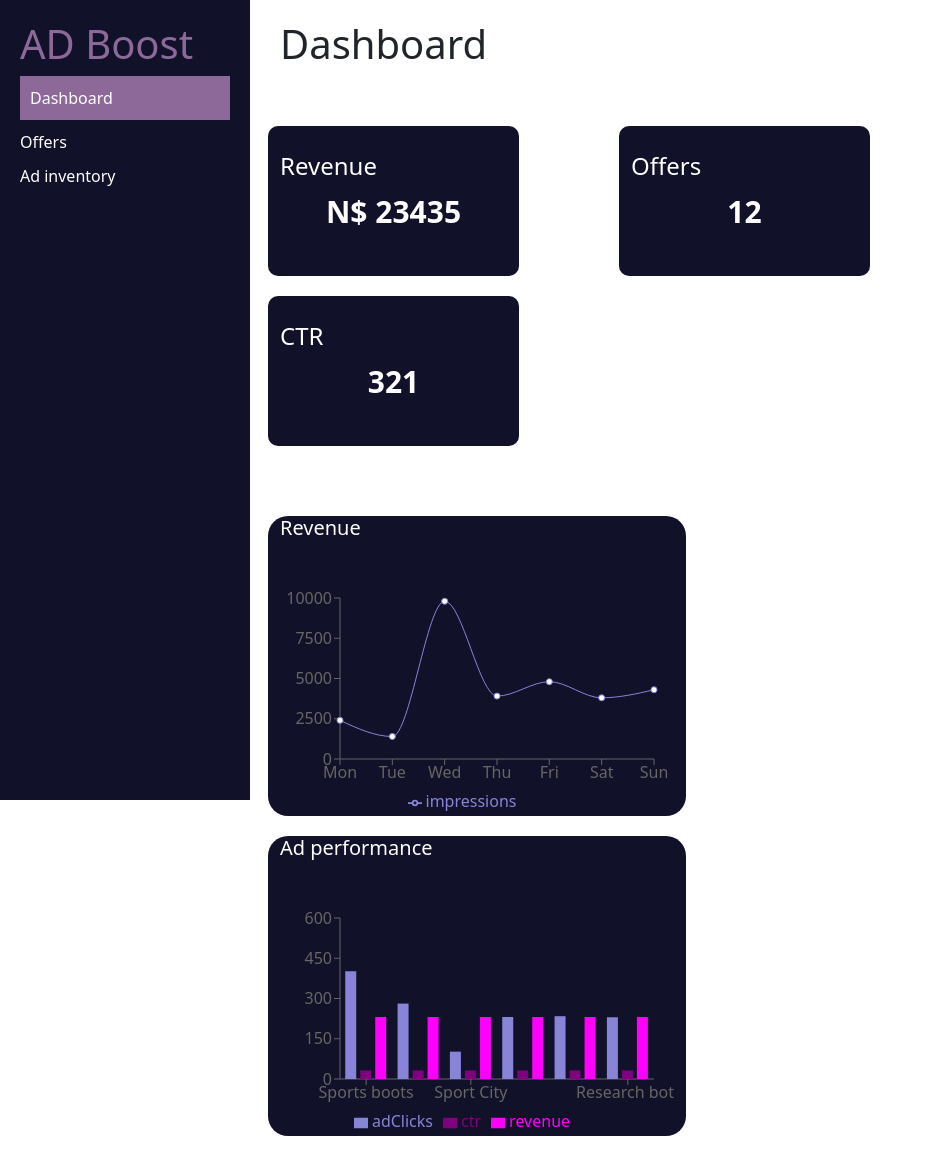
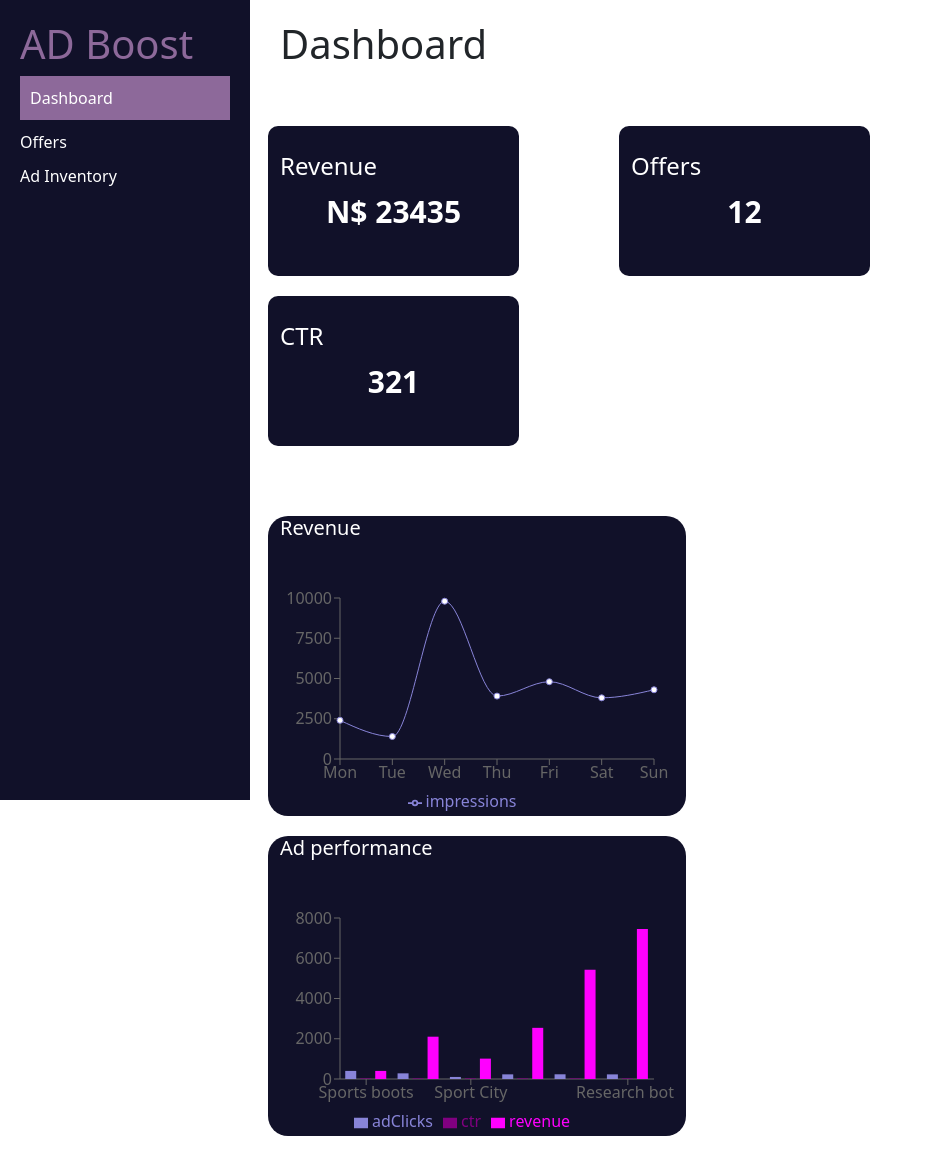
Before and after one commit to shwelep/AD-Server, a React (Create React App) app in the folder frontend/: page / in a window 1280 px wide. Shown: the whole page, without its empty margins (0-933 px from the left). Built offline with nearby package versions, Linux system fonts and the light colour scheme.

Commit message:
fixed bugs in publisher ad inventory

```diff
--- a/frontend/public/index.html
+++ b/frontend/public/index.html
@@ -24,7 +24,7 @@
       work correctly both with client-side routing and a non-root public URL.
       Learn how to configure a non-root public URL by running `npm run build`.
     -->
-    <title>React App</title>
+    <title>AD Boost</title>
   </head>
   <body>
     <noscript>You need to enable JavaScript to run this app.</noscript>
--- a/frontend/src/Components/AdEngagements.jsx
+++ b/frontend/src/Components/AdEngagements.jsx
@@ -4,12 +4,12 @@ import { XAxis, YAxis, BarChart, Rectangle, Bar, Tooltip, Legend, ResponsiveCont
 const AdEngagementsBarGraph = ({ }) => {
 
     const data = [
-        { ad: 'Sports boots', adClicks: 402, ctr: 32, revenue: 231 },
-        { ad: 'Book keep', adClicks: 281, ctr: 32, revenue: 231 },
-        { ad: 'Sport City', adClicks: 102, ctr: 32, revenue: 231 },
-        { ad: 'Grammar corrector', adClicks: 231, ctr: 32, revenue: 231 },
-        { ad: 'AI bot', adClicks: 234, ctr: 32, revenue: 231 },
-        { ad: 'Research bot', adClicks: 230, ctr: 32, revenue: 231 },
+        { ad: 'Sports boots', adClicks: 402, ctr: 32, revenue: 402},
+        { ad: 'Book keep', adClicks: 281, ctr: 32, revenue: 2102 },
+        { ad: 'Sport City', adClicks: 102, ctr: 32, revenue: 1012 },
+        { ad: 'Grammar corrector', adClicks: 231, ctr: 32, revenue: 2542 },
+        { ad: 'AI bot', adClicks: 234, ctr: 32, revenue: 5432 },
+        { ad: 'Research bot', adClicks: 230, ctr: 32, revenue: 7453 },
     ]
 
     return (
--- a/frontend/src/Components/sidebar/sidebar.jsx
+++ b/frontend/src/Components/sidebar/sidebar.jsx
@@ -10,7 +10,7 @@ const SideBar = () => {
             <ul>
                 <li className={location.pathname === '/' ? 'active': ''}><Link to='/'>Dashboard</Link></li>
                 <li className={location.pathname === '/offers' ? 'active': ''}><Link to='/offers'>Offers</Link></li>
-                <li className={location.pathname === '/ad-inventory' ? 'active': ''}><Link to='/ad-inventory'>Ad inventory</Link></li>
+                <li className={location.pathname === '/ad-inventory' ? 'active': ''}><Link to='/ad-inventory'>Ad Inventory</Link></li>
             </ul>
         </div>
     )
```
